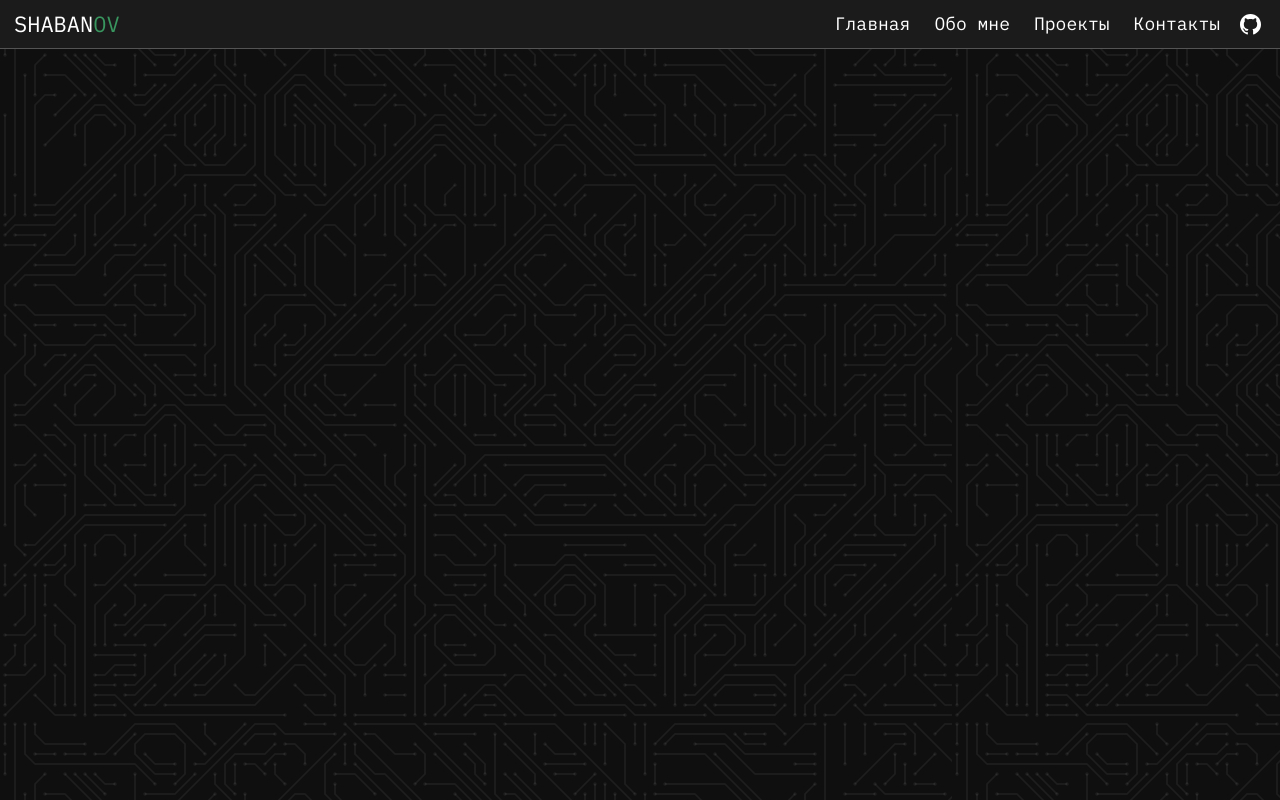
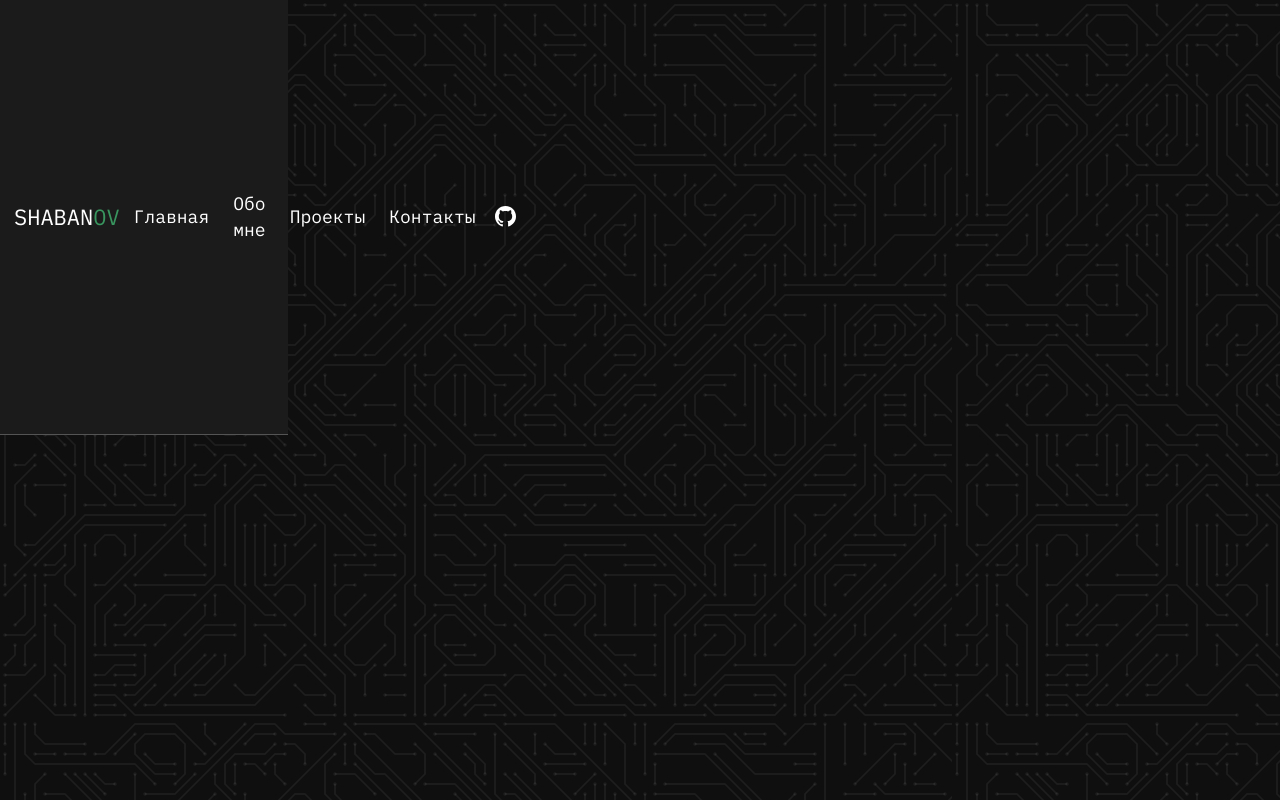
Before and after one commit to shabanov3552/portfolio, a React (Vite) app: page / in a window 1280 px wide. Built offline with nearby package versions, Linux system fonts and the light colour scheme.

Commit message:
Рефакторинг стилей: замена CSS на SCSS, добавление адаптивных миксинов и переменных

```diff
--- a/src/app/App.css
+++ /dev/null
@@ -1,3 +0,0 @@
-@import './styles/reset.css';
-@import './styles/variables.css';
-@import './styles/main.css';
--- /dev/null
+++ b/src/app/App.scss
@@ -0,0 +1,27 @@
+@import './styles/reset.css';
+@import './styles/variables.css';
+@import './styles/main.css';
+
+.main-wrapper {
+   overflow: hidden;
+   height: 100svh;
+   display: grid;
+   grid-template-columns: 1fr;
+
+   @include minTabletL {
+      grid-template-columns: 288px 1fr;
+      grid-template-areas:
+         'header header'
+         'sidebar content';
+   }
+}
+
+.main-content {
+   display: grid;
+   overflow: auto;
+   height: 100%;
+}
+
+.main-content a:hover {
+   text-decoration: underline;
+}
--- a/src/app/App.tsx
+++ b/src/app/App.tsx
@@ -1,11 +1,11 @@
-import { Header } from '../widgets/Header'
-import './App.css'
+import { Header } from '@widgets/Header';
+import './App.scss';
 
 function App() {
   return (
-    <>
+    <div className='main-wrapper'>
       <Header></Header>
-    </>
+    </div>
   )
 }
 
--- a/src/app/styles/main.css
+++ b/src/app/styles/main.css
@@ -13,7 +13,6 @@ body {
   text-rendering: optimizeLegibility;
   -webkit-font-smoothing: antialiased;
   -moz-osx-font-smoothing: grayscale;
-  overflow: hidden;
 }
 
 h1,
--- a/src/app/styles/variables.css
+++ b/src/app/styles/variables.css
@@ -9,6 +9,7 @@
    --main-font-ibm: 'IBM Plex Mono', system-ui;
    --heading-font-2p: 'Press Start 2P', monospace;
    --main-font-size: 18px;
-
+   --c-white: #fff;
+   --z-menu: 1500;
    color-scheme: dark;
 }
```
Also changed, not shown: src/shared/styles/_vars.scss (added), src/shared/styles/mixins/_adaptive.scss (added).
